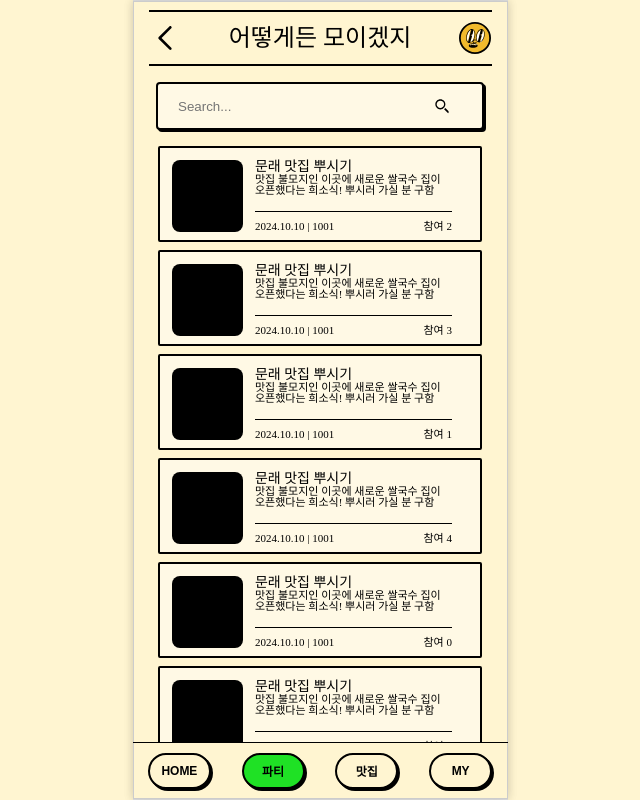
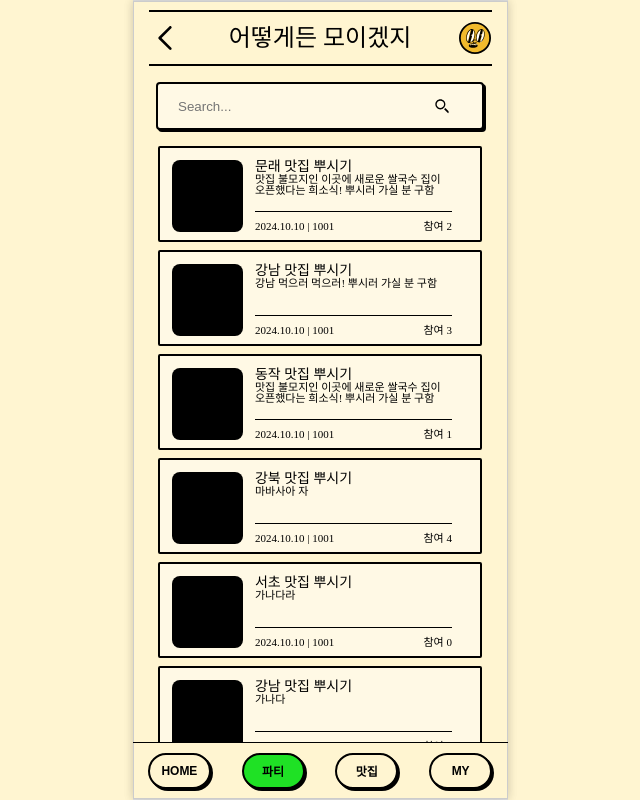
Before and after one commit to makeitanyhow2024/FE, a React (Create React App) app: page /party in a window 1280 px wide. Shown: the whole page, without its empty margins (320-960 px from the left). Built offline with nearby package versions, Linux system fonts and the light colour scheme.

Commit message:
feat: 검색어 입력시 해당 목록 업데이트

```diff
--- a/src/pages/Party/index.tsx
+++ b/src/pages/Party/index.tsx
@@ -7,12 +7,9 @@ import { useLocation, useNavigate } from 'react-router-dom';
 import PartyHeader from './components/PartyHeader';
 
 const Party = () => {
-  // 화면 사이즈 : 371 * 808 // 56 +712 = 768 // 375 * 768+44 772
-  // padding : 8px 14px 0 14px / 검색, 리스트 부분은 패딩 양옆 추가로 10px
-  // 목록 api구조
+  const navigate = useNavigate();
 
-  // 상세페이지 css
-  const navigate = useNavigate();
+  const [searchTerm, setSearchTerm] = useState<string>(''); // 검색어
 
   const partyList: GetPartyListData[] = [
     {
@@ -32,9 +29,8 @@ const Party = () => {
     },
     {
       id: 2,
-      name: '문래 맛집 뿌시기',
-      description:
-        '맛집 불모지인 이곳에 새로운 쌀국수 집이 오픈했다는 희소식! 뿌시러 가실 분 구함',
+      name: '강남 맛집 뿌시기',
+      description: '강남 먹으러 먹으러! 뿌시러 가실 분 구함',
       date: '2024.10.10',
       maxPeople: 6,
       dueDate: '2024.10.10',
@@ -47,9 +43,79 @@ const Party = () => {
     },
     {
       id: 3,
-      name: '문래 맛집 뿌시기',
+      name: '동작 맛집 뿌시기',
       description:
         '맛집 불모지인 이곳에 새로운 쌀국수 집이 오픈했다는 희소식! 뿌시러 가실 분 구함',
+      date: '2024.10.10',
+      maxPeople: 6,
+      dueDate: '2024.10.10',
+      partyStatus: '',
+      babCategory: '일본 음식',
+
+      party_leader: 1001,
+      babName: '',
+      participants: 1,
+    },
+    {
+      id: 4,
+      name: '강북 맛집 뿌시기',
+      description: '마바사아 자',
+      date: '2024.10.10',
+      maxPeople: 6,
+      dueDate: '2024.10.10',
+      partyStatus: '',
+      babCategory: '남미 음식',
+
+      party_leader: 1001,
+      babName: '',
+      participants: 4,
+    },
+    {
+      id: 5,
+      name: '서초 맛집 뿌시기',
+      description: '가나다라',
+      date: '2024.10.10',
+      maxPeople: 6,
+      dueDate: '2024.10.10',
+      partyStatus: '',
+      babCategory: '이탈리아 음식',
+
+      party_leader: 1001,
+      babName: '',
+      participants: 0,
+    },
+    {
+      id: 6,
+      name: '강남 맛집 뿌시기',
+      description: '가나다',
+      date: '2024.10.10',
+      maxPeople: 6,
+      dueDate: '2024.10.10',
+      partyStatus: '',
+      babCategory: '중국 음식',
+
+      party_leader: 1001,
+      babName: '',
+      participants: 2,
+    },
+    {
+      id: 7,
+      name: '동작 맛집 뿌시기',
+      description: '가나',
+      date: '2024.10.10',
+      maxPeople: 6,
+      dueDate: '2024.10.10',
+      partyStatus: '',
+      babCategory: '이탈리아 음식',
+
+      party_leader: 1001,
+      babName: '',
+      participants: 1,
+    },
+    {
+      id: 8,
+      name: '강남 맛집 뿌시기',
+      description: '강남 맛집가기',
       date: '2024.10.10',
       maxPeople: 6,
       dueDate: '2024.10.10',
@@ -58,54 +124,31 @@ const Party = () => {
 
       party_leader: 1001,
       babName: '',
-      participants: 1,
-    },
-    {
-      id: 4,
-      name: '문래 맛집 뿌시기',
-      description:
-        '맛집 불모지인 이곳에 새로운 쌀국수 집이 오픈했다는 희소식! 뿌시러 가실 분 구함',
-      date: '2024.10.10',
-      maxPeople: 6,
-      dueDate: '2024.10.10',
-      partyStatus: '',
-      babCategory: '베트남 음식',
-
-      party_leader: 1001,
-      babName: '',
-      participants: 4,
-    },
-    {
-      id: 5,
-      name: '문래 맛집 뿌시기',
-      description:
-        '맛집 불모지인 이곳에 새로운 쌀국수 집이 오픈했다는 희소식! 뿌시러 가실 분 구함',
-      date: '2024.10.10',
-      maxPeople: 6,
-      dueDate: '2024.10.10',
-      partyStatus: '',
-      babCategory: '베트남 음식',
-
-      party_leader: 1001,
-      babName: '',
-      participants: 0,
-    },
-    {
-      id: 6,
-      name: '문래 맛집 뿌시기',
-      description:
-        '맛집 불모지인 이곳에 새로운 쌀국수 집이 오픈했다는 희소식! 뿌시러 가실 분 구함',
-      date: '2024.10.10',
-      maxPeople: 6,
-      dueDate: '2024.10.10',
-      partyStatus: '',
-      babCategory: '베트남 음식',
-
-      party_leader: 1001,
-      babName: '',
-      participants: 2,
+      participants: 3,
     },
   ];
+
+  // 검색어 입력시 setSearchTerm 저장해주는 함수
+  const handleSearchChange = (e: React.ChangeEvent<HTMLInputElement>) => {
+    setSearchTerm(e.target.value);
+  };
+
+  // 띄어쓰기 없애주는 함수
+  const normalizeString = (str: string) => {
+    return str.replace(/\s+/g, '').toLowerCase();
+  };
+
+  // 검색어에 맞게 필터링 해주는 함수
+  const filteredPartyList = partyList.filter((party) => {
+    const normalizedSearchTerm = normalizeString(searchTerm);
+    const normalizedName = normalizeString(party.name);
+    const normalizedDescription = normalizeString(party.description);
+
+    return (
+      normalizedName.includes(normalizedSearchTerm) ||
+      normalizedDescription.includes(normalizedSearchTerm)
+    );
+  });
 
   return (
     <StyledPartyContainer className="party-container">
@@ -116,12 +159,17 @@ const Party = () => {
       />
 
       <div className="search">
-        <input type="text" placeholder="Search..." />
+        <input
+          type="text"
+          placeholder="Search..."
+          value={searchTerm}
+          onChange={handleSearchChange}
+        />
         <img src={images.search} alt="search" />
       </div>
 
       <div className="party-list-container">
-        {partyList.map((party, i) => (
+        {filteredPartyList.map((party, i) => (
           <div
             key={i}
             className="party-container"
```
